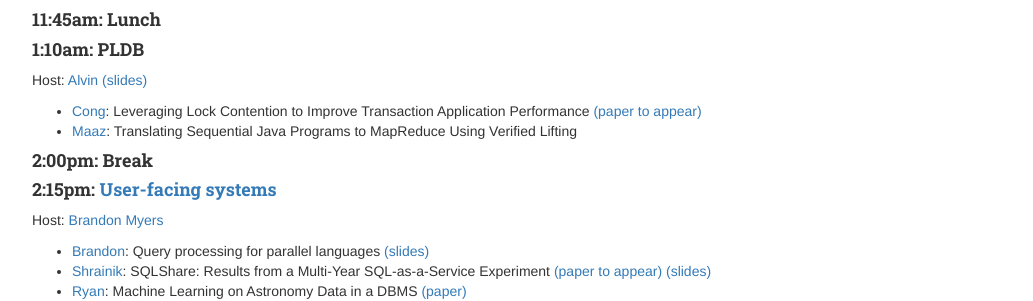
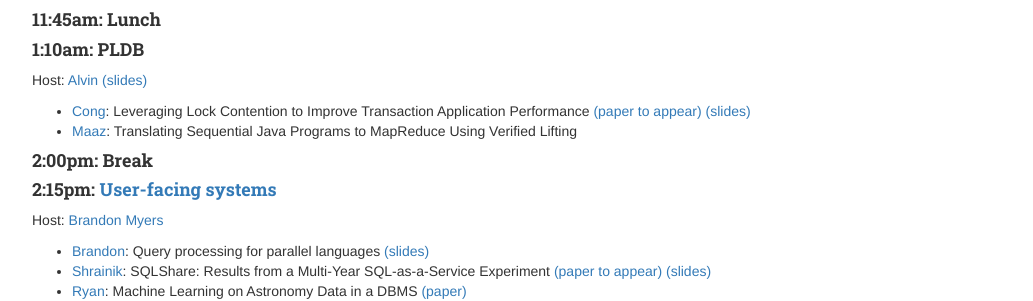
Before and after one commit to uwdb/website, a Jekyll site: the page built from events/database_day/2015/database_day_2015.markdown, in a window 1280 px wide. Shown: the part 776-1077 px from the top of the page, without its empty margins (123-1156 px from the left). Built offline with Jekyll 4.4.1, drawn with Linux system fonts in a browser that asks for light colours; nearby versions of some CDN libraries; Markdown is read by kramdown in place of the engine named in the settings.

Commit message:
Update database_day_2015.markdown

```diff
--- a/events/database_day/2015/database_day_2015.markdown
+++ b/events/database_day/2015/database_day_2015.markdown
@@ -45,7 +45,7 @@ Host: [Magda](http://www.cs.washington.edu/people/faculty/magda)
 #### 1:10am: PLDB
 Host: [Alvin](http://homes.cs.washington.edu/~akcheung/) [(slides)](slides/pldb.pdf)
 
-- [Cong](http://homes.cs.washington.edu/~congy/): Leveraging Lock Contention to Improve Transaction Application Performance [(paper to appear)](http://people.csail.mit.edu/congy/papers/vldb16_reorder.pdf)
+- [Cong](http://homes.cs.washington.edu/~congy/): Leveraging Lock Contention to Improve Transaction Application Performance [(paper to appear)](http://people.csail.mit.edu/congy/papers/vldb16_reorder.pdf) [(slides)](slides/query_reorder.pdf)
 - [Maaz](http://homes.cs.washington.edu/~maazsaf/): Translating Sequential Java Programs to MapReduce Using Verified Lifting
 
 #### 2:00pm: Break
```
